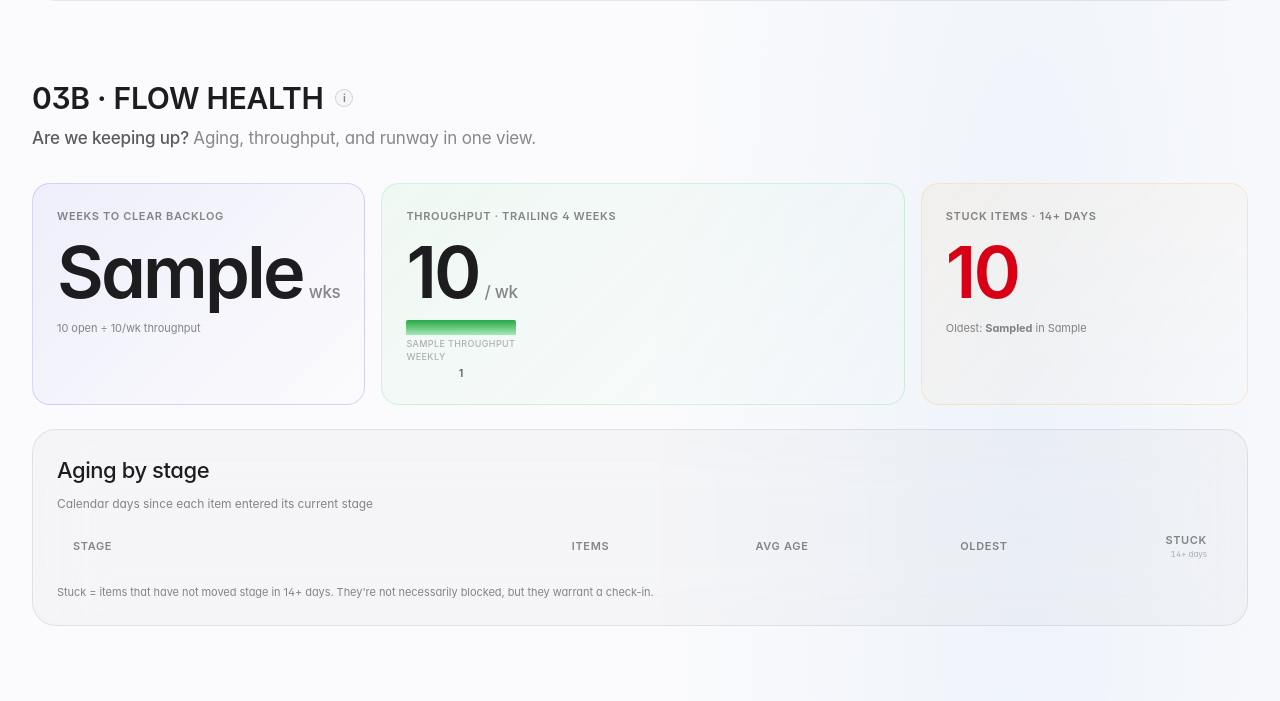
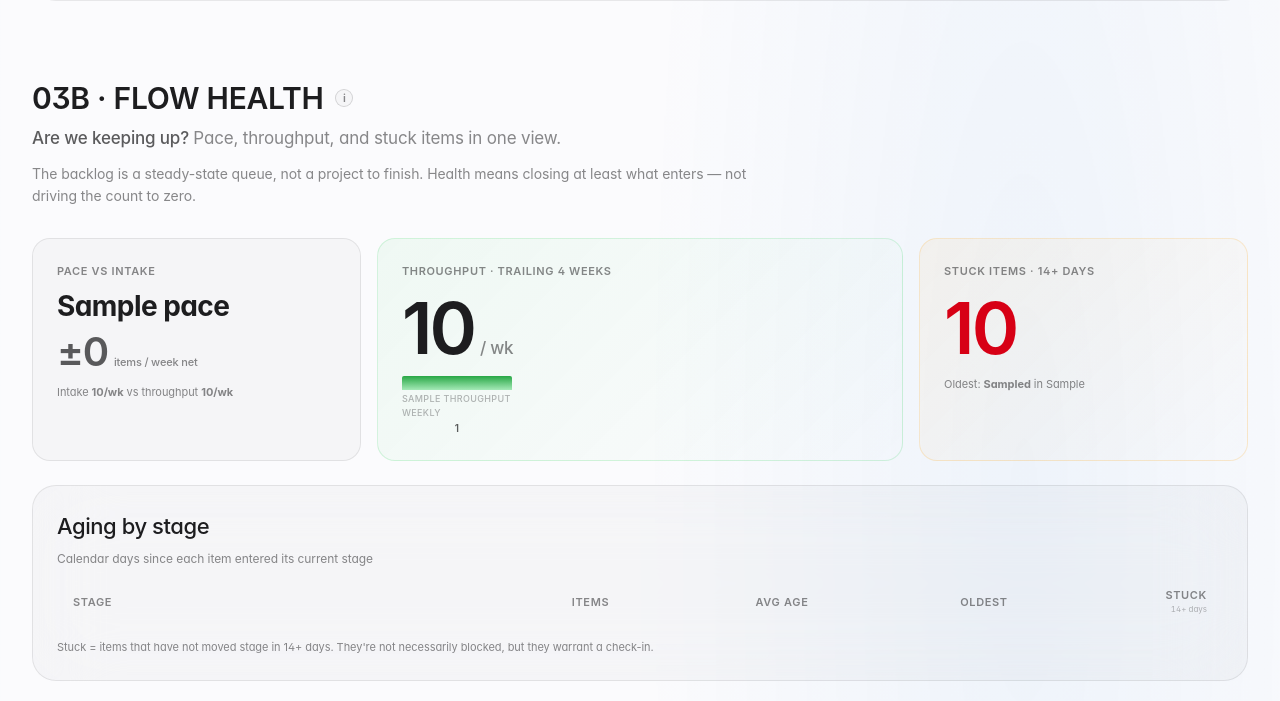
Before and after one commit to MarGarcia20/CoEDashboard, a Python web app: template templates/dashboard.jinja in a window 1280 px wide. Shown: the part 3797-4498 px from the top of the page. Run offline with Jinja, Linux system fonts and the light colour scheme; the template is opened without the code that fills it: most values are stand-ins (such as "Sample title", 1, 10 or a date in 2020); some web fonts are replaced.

Commit message:
Replace weeks-to-clear with pace-vs-intake (steady-state framing)
The backlog is a steady-state queue, not a project to finish. "Weeks to
clear" implied an end state that doesn't exist when intake is continuous.

New framing answers the right question: are we closing at least what's
entering?

States:
- On pace (green): throughput >= intake — queue stable
- Catching up (yellow): throughput 80-99% of intake — slight growth
- Off pace (red): throughput < 80% of intake — queue inflating

Hero card shows state label, net items/week, and intake vs throughput
breakdown. Section lead clarifies the steady-state framing.

Current: Off pace · +7.7/wk net (+30.8/month at this rate).

Co-Authored-By: Claude Opus 4.6 <noreply@anthropic.com>

```diff
--- a/src/renderer.py
+++ b/src/renderer.py
@@ -328,13 +328,12 @@ def build_context(metrics: dict, today: date | None = None) -> dict:
         "yield_pending_pct": metrics["yield_pending_pct"],
         "yield_pending_names": metrics["yield_pending_names"],
 
-        # §03b — Flow health (aging + throughput + weeks-to-clear)
+        # §03b — Flow health (aging + throughput + pace)
         "aging_by_stage": metrics["aging_by_stage"],
         "throughput_weekly": metrics["throughput_weekly"],
         "throughput_avg": metrics["throughput_avg"],
         "intake_avg_4w": metrics["intake_avg_4w"],
-        "weeks_to_clear": metrics["weeks_to_clear"],
-        "weeks_to_clear_label": metrics["weeks_to_clear_label"],
+        "pace": metrics["pace"],
         "oldest_open_days": metrics["oldest_open_days"],
         "oldest_open_stage": metrics["oldest_open_stage"],
         "stuck_total": metrics["stuck_total"],
--- a/templates/dashboard.jinja
+++ b/templates/dashboard.jinja
@@ -1337,9 +1337,52 @@
     border: 1px solid var(--border);
     border-radius: var(--radius-lg);
   }
-  .health-runway {
-    background: linear-gradient(135deg, rgba(94, 92, 230, 0.08), transparent);
-    border-color: rgba(94, 92, 230, 0.22);
+  .health-pace.pace-on_pace {
+    background: linear-gradient(135deg, rgba(48, 209, 88, 0.10), transparent);
+    border-color: rgba(48, 209, 88, 0.28);
+  }
+  .health-pace.pace-catching_up {
+    background: linear-gradient(135deg, rgba(255, 214, 10, 0.08), transparent);
+    border-color: rgba(255, 214, 10, 0.28);
+  }
+  .health-pace.pace-off_pace {
+    background: linear-gradient(135deg, rgba(255, 69, 58, 0.10), transparent);
+    border-color: rgba(255, 69, 58, 0.30);
+  }
+  .health-pace.pace-no_data {
+    background: var(--surface);
+    border-color: var(--border);
+  }
+  .pace-state {
+    font-size: var(--text-2xl);
+    font-weight: 700;
+    line-height: 1;
+    letter-spacing: -0.02em;
+    margin-bottom: var(--space-3);
+  }
+  .pace-state-on_pace { color: var(--green); }
+  .pace-state-catching_up { color: var(--yellow); }
+  .pace-state-off_pace { color: var(--red); }
+  .pace-state-no_data { color: var(--text-tertiary); }
+  .pace-net {
+    display: flex;
+    align-items: baseline;
+    gap: 6px;
+    margin-bottom: var(--space-3);
+  }
+  .pace-net-num {
+    font-size: var(--text-3xl);
+    font-weight: 600;
+    line-height: 1;
+    letter-spacing: -0.03em;
+  }
+  .pace-net-num.up { color: var(--orange); }
+  .pace-net-num.down { color: var(--green); }
+  .pace-net-num.flat { color: var(--text-secondary); }
+  .pace-net-unit {
+    font-size: var(--text-xs);
+    color: var(--text-tertiary);
+    font-weight: 500;
   }
   .health-throughput {
     background: linear-gradient(135deg, rgba(48, 209, 88, 0.06), transparent);
@@ -2762,32 +2805,42 @@
       </div>
     </section>
 
-    <!-- ══════════ §03b Flow Health — aging, throughput, weeks-to-clear ══════════ -->
+    <!-- ══════════ §03b Flow Health — aging, throughput, pace ══════════ -->
     <section class="section">
       <div class="section-head">
-        <div class="section-num">03b · Flow Health<span class="tt" tabindex="0" data-tip="The three operational metrics that answer 'are we keeping up?': how long open items have been waiting, how many we close per week, and how long it would take to clear the queue at current pace.">i</span></div>
+        <div class="section-num">03b · Flow Health<span class="tt" tabindex="0" data-tip="The three operational metrics that answer 'are we keeping up?': pace vs intake, throughput trend, and stuck items. The backlog is a steady-state queue, not a project to finish — health means closing at least what enters.">i</span></div>
         <h2 class="section-title">
-          Are we keeping up? <span class="muted">Aging, throughput, and runway in one view.</span>
+          Are we keeping up? <span class="muted">Pace, throughput, and stuck items in one view.</span>
         </h2>
+        <p class="section-lead">
+          The backlog is a steady-state queue, not a project to finish. Health means closing at least what enters — not driving the count to zero.
+        </p>
       </div>
 
       {# ── Hero row: 3 headline numbers ── #}
       <div class="health-hero-grid">
-        <div class="health-hero-card health-runway">
-          <div class="health-hero-label">Weeks to clear backlog</div>
-          {% if weeks_to_clear %}
-            <div class="health-hero-num{% if weeks_to_clear > 12 %} alert{% elif weeks_to_clear > 6 %} warn{% endif %}">
-              {{ weeks_to_clear }}<span class="health-hero-unit">wks</span>
+        <div class="health-hero-card health-pace pace-{{ pace.state }}">
+          <div class="health-hero-label">Pace vs intake</div>
+          <div class="pace-state pace-state-{{ pace.state }}">{{ pace.label }}</div>
+          {% if pace.state != "no_data" %}
+            <div class="pace-net">
+              {% if pace.net_per_week > 0 %}
+                <span class="pace-net-num up">+{{ pace.net_per_week }}</span>
+              {% elif pace.net_per_week < 0 %}
+                <span class="pace-net-num down">{{ pace.net_per_week }}</span>
+              {% else %}
+                <span class="pace-net-num flat">±0</span>
+              {% endif %}
+              <span class="pace-net-unit">items / week net</span>
             </div>
             <div class="health-hero-context">
-              {{ backlog_total }} open ÷ {{ throughput_avg }}/wk throughput
-              {% if intake_avg_4w > throughput_avg %}
-                · <strong style="color: var(--orange);">intake {{ intake_avg_4w }}/wk &gt; throughput</strong>
+              Intake <strong>{{ pace.intake_avg }}/wk</strong> vs throughput <strong>{{ pace.throughput_avg }}/wk</strong>
+              {% if pace.net_per_week > 0 %}
+                · <strong style="color: var(--orange);">+{{ pace.net_per_month }} / month</strong>
               {% endif %}
             </div>
           {% else %}
-            <div class="health-hero-num dim">—</div>
-            <div class="health-hero-context">No throughput in trailing 4 weeks</div>
+            <div class="health-hero-context">No throughput data yet in trailing 4 weeks</div>
           {% endif %}
         </div>
 
```
Also changed, not shown: output/index.html (+69 -19 lines), src/metrics.py (+56 -26 lines).
